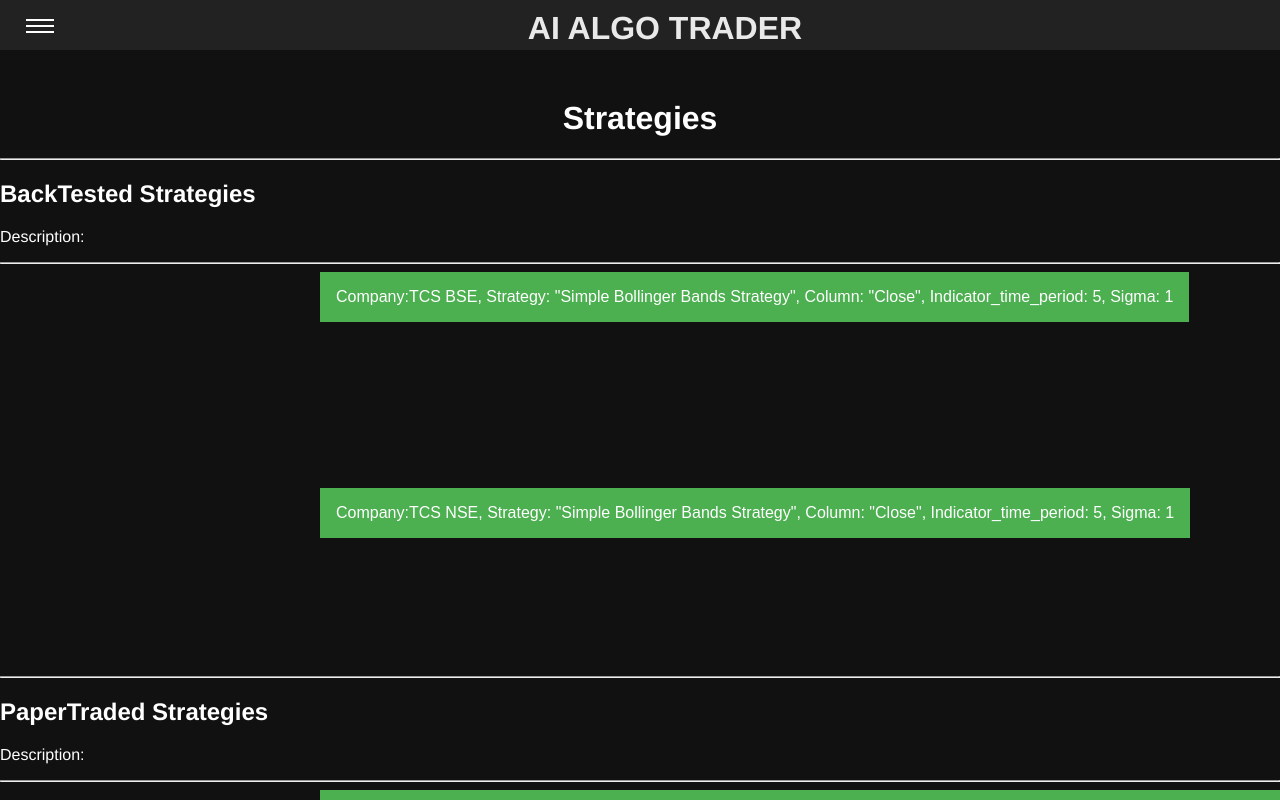
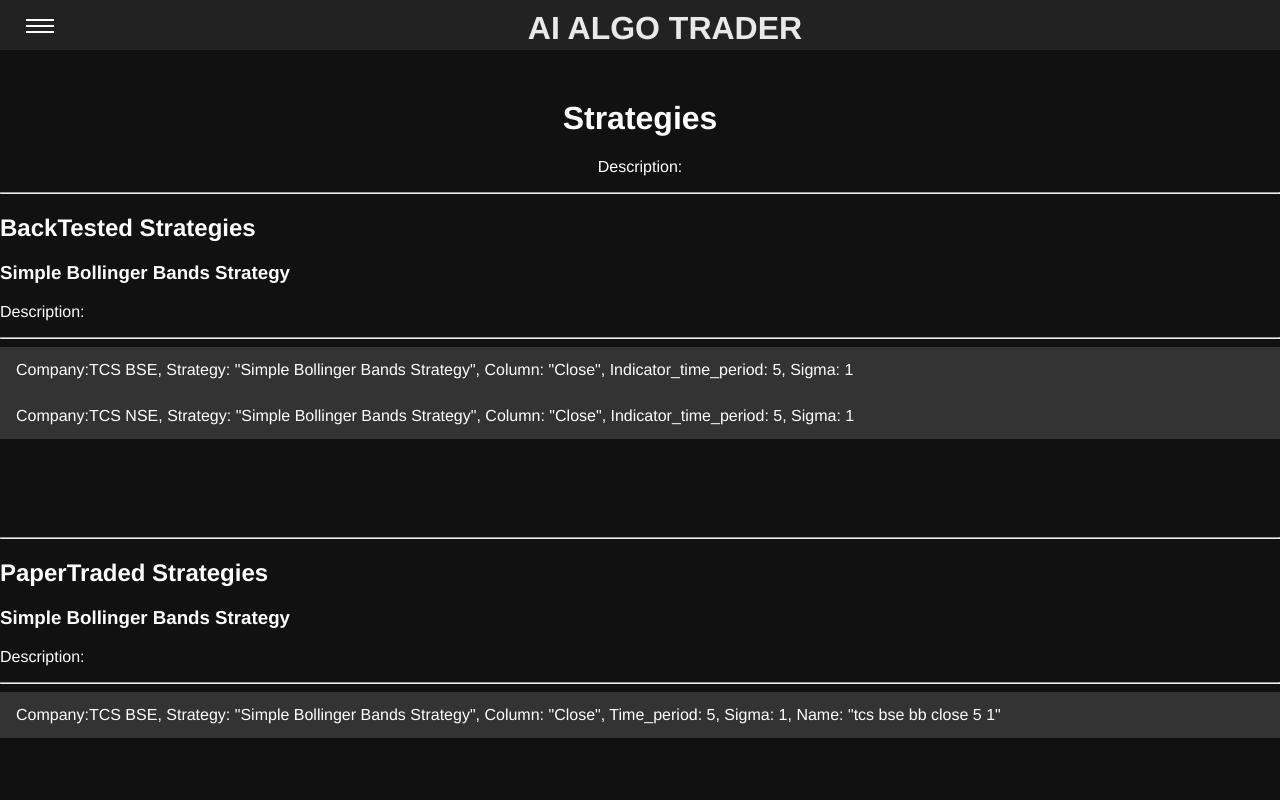
Before and after one commit to Varun487/AIAlgoTrading, a Vue app in the folder AITradingPlatform/UI/ai-trading-platform-ui/: page /strategies in a window 1280 px wide. Built offline with nearby package versions, Linux system fonts and the light colour scheme.

Commit message:
Updated Strategies UI

```diff
--- a/AITradingPlatform/UI/ai-trading-platform-ui/src/components/Strategies/StrategiesBase.vue
+++ b/AITradingPlatform/UI/ai-trading-platform-ui/src/components/Strategies/StrategiesBase.vue
@@ -1,40 +1,52 @@
 <template>
   <div>
+
     <h1><center>Strategies</center></h1>
+    <p><center>Description: </center></p>
     <hr class="separator" />
     <h2>BackTested Strategies</h2>
+    <h3>Simple Bollinger Bands Strategy</h3>
     <p> Description: </p>
     <hr class="separator" />
 
 
-    <div class="dropdown">
-    <button class="dropbtn">Company:TCS BSE, Strategy: "Simple Bollinger Bands Strategy", Column: "Close", Indicator_time_period: 5, Sigma: 1</button>
+    <ul>
+    <li class="dropdown">
+      <a href="javascript:void(0)" class="dropbtn">Company:TCS BSE, Strategy: "Simple Bollinger Bands Strategy", Column: "Close", Indicator_time_period: 5, Sigma: 1</a>
       <div class="dropdown-content">
         <a href="/backtest">Start_date_time: "2021-05-1 00:00:00", End_date_time: "2021-05-20 00:00:00", Risk_ratio: "10:10", Max_risk : 2, Initial_acc: 1000000</a>
         <a href="/backtest">Link 2</a>
         <a href="/backtest">Link 3</a>
       </div>
-    </div>
-    <br><br><br><br><br><br><br><br><br><br><br><br>
-    <div class="dropdown">
-    <button class="dropbtn">Company:TCS NSE, Strategy: "Simple Bollinger Bands Strategy", Column: "Close", Indicator_time_period: 5, Sigma: 1</button>
+    </li>
+    </ul>
+
+    <ul>
+    <li class="dropdown">
+      <a href="javascript:void(0)" class="dropbtn">Company:TCS NSE, Strategy: "Simple Bollinger Bands Strategy", Column: "Close", Indicator_time_period: 5, Sigma: 1</a>
       <div class="dropdown-content">
         <a href="/backtest">Start_date_time: "2021-05-1 00:00:00", End_date_time: "2021-05-20 00:00:00", Risk_ratio: "10:10", Max_risk : 2, Initial_acc: 1000000</a>
         <a href="/backtest">Link 2</a>
         <a href="/backtest">Link 3</a>
       </div>
-    </div>
-    <br><br><br><br><br><br><br><br><br><br>
+    </li>
+    </ul>
+
+    <br><br><br><br><br>
     <hr class="separator" />
     <h2>PaperTraded Strategies</h2>
+    <h3>Simple Bollinger Bands Strategy</h3>
     <p> Description: </p>
     <hr class="separator" />
-    <div class="dropdown">
-    <button class="dropbtn">Company:TCS BSE, Strategy: "Simple Bollinger Bands Strategy", Column: "Close", Time_period: 5, Sigma: 1, Name: "tcs bse bb close 5 1"</button>
+    <ul>
+    <li class="dropdown">
+      <a href="javascript:void(0)" class="dropbtn">Company:TCS BSE, Strategy: "Simple Bollinger Bands Strategy", Column: "Close", Time_period: 5, Sigma: 1, Name: "tcs bse bb close 5 1"</a>
       <div class="dropdown-content">
         <a href="#">Company:TCS BSE, Strategy: "Simple Bollinger Bands Strategy", Column: "Close", Time_period: 5, Sigma: 1, Name: "tcs bse bb close 5 1"</a>
       </div>
-    </div>
+    </li>
+    </ul>
+
 
   </div>
 </template>
@@ -50,22 +62,32 @@
 .separator {
   opacity: 1.0;
 }
-.dropbtn {
-  background-color: #4CAF50;
-  color: white;
-  padding: 16px;
-  font-size: 16px;
-  border: none;
-  cursor: pointer;
+ul {
+  list-style-type: none;
+  margin: 0;
+  padding: 0;
+  overflow: hidden;
+  background-color: #333;
 }
 
-.dropdown {
+li {
+  float: left;
+}
 
+li a, .dropbtn {
   display: inline-block;
-  position: fixed; /* or absolute */
-  left: 25%;
-  width: 50000px;
-  height: 400px;
+  color: white;
+  text-align: center;
+  padding: 14px 16px;
+  text-decoration: none;
+}
+
+li a:hover, .dropdown:hover .dropbtn {
+  background-color: #228B22;
+}
+
+li.dropdown {
+  display: inline-block;
 }
 
 .dropdown-content {
@@ -82,16 +104,13 @@
   padding: 12px 16px;
   text-decoration: none;
   display: block;
+  text-align: left;
 }
 
-.dropdown-content a:hover {background-color: #f1f1f1}
+.dropdown-content a:hover {background-color: #f1f1f1;}
 
 .dropdown:hover .dropdown-content {
   display: block;
 }
 
-.dropdown:hover .dropbtn {
-  background-color: #3e8e41;
-}
-
 </style>
```
Also changed, not shown: 1 other file (tests, documents, lock files or other folders). Lines whose indentation alone changed are shown as unchanged.
